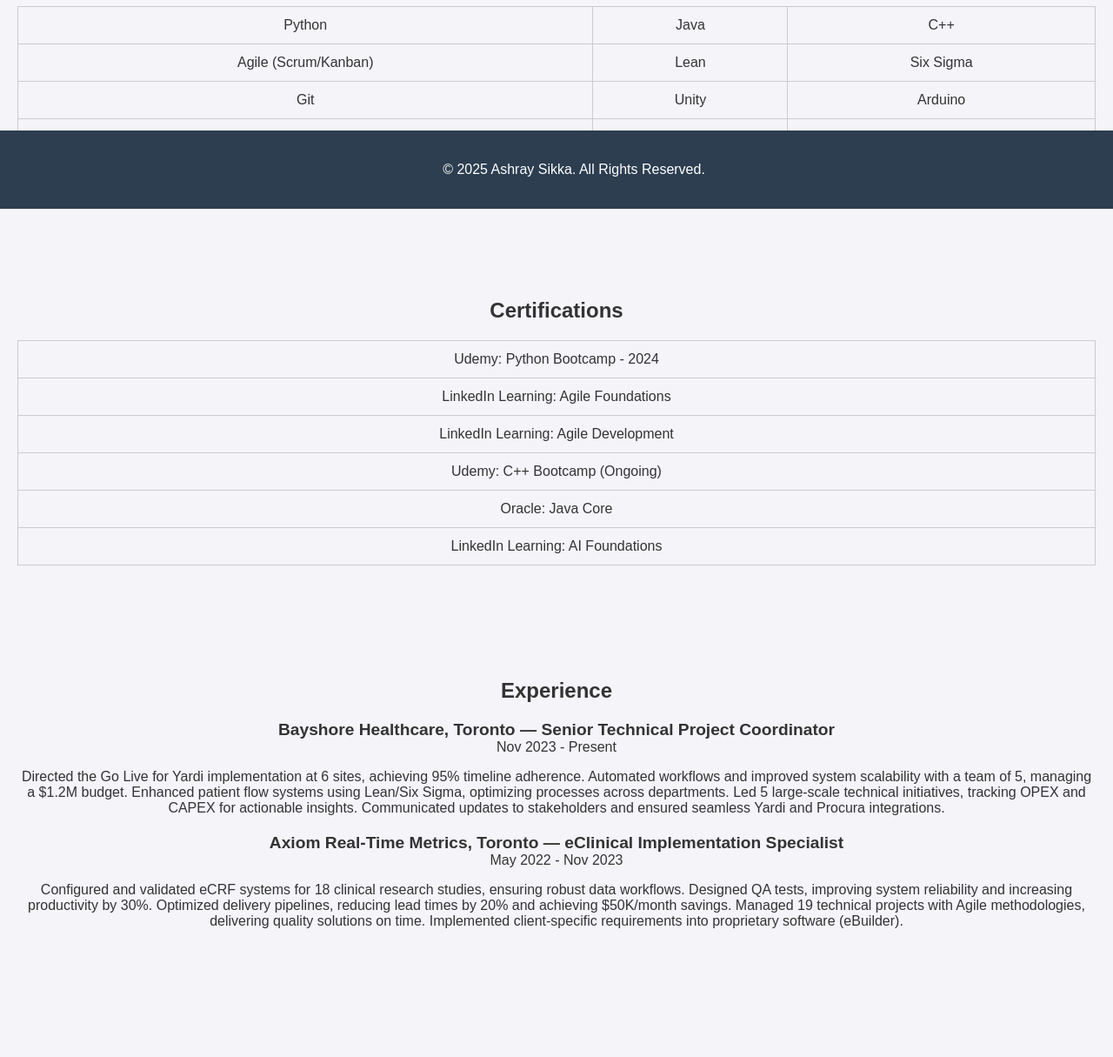
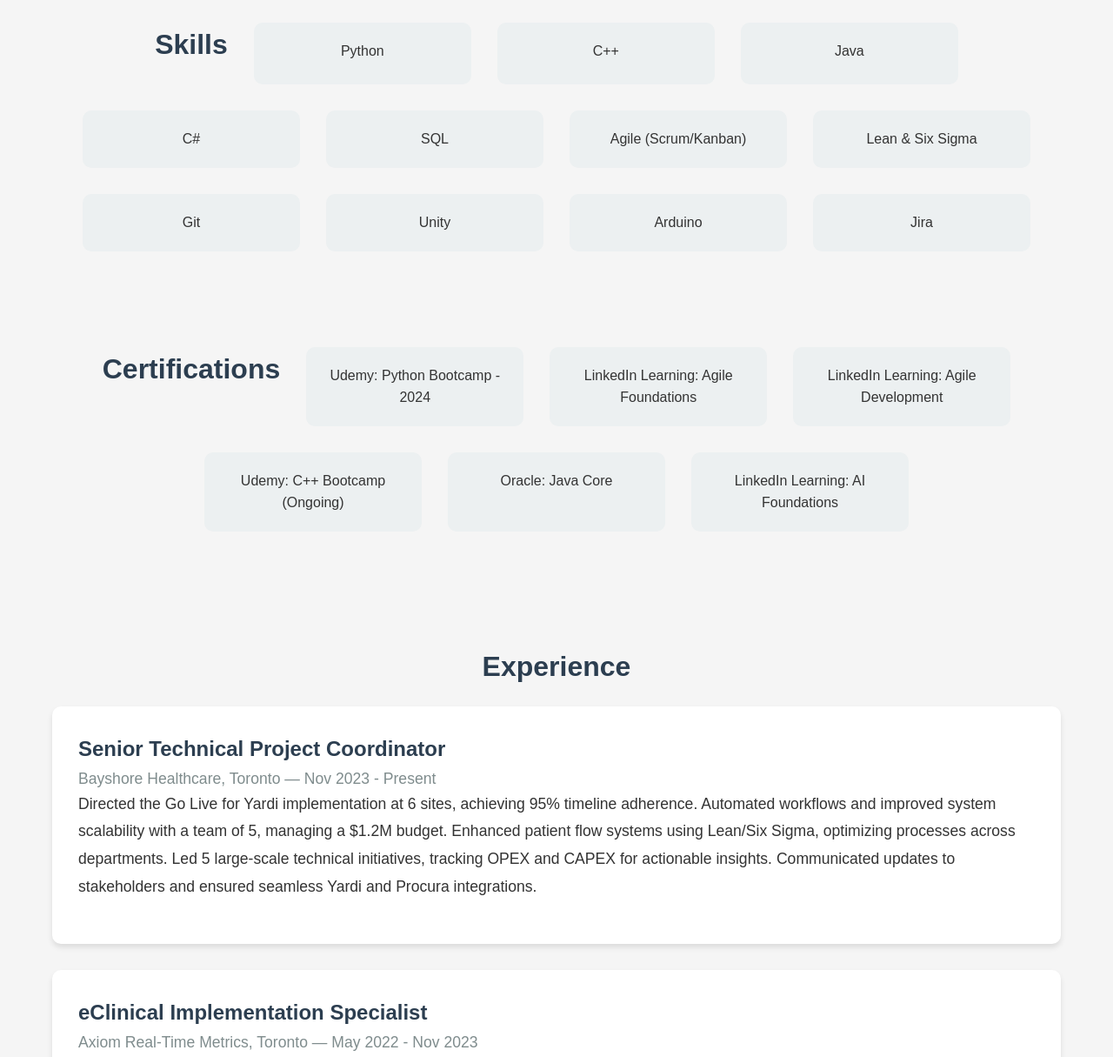
Before and after one commit to AshraySikka/My-portfolio, a plain HTML site: page index.html in a window 1280 px wide. Shown: the part 560-1775 px from the top of the page at 87% size. Drawn offline with Linux system fonts and the light colour scheme.

Commit message:
Update index.html

```diff
--- a/index.html
+++ b/index.html
@@ -5,84 +5,165 @@
     <meta name="viewport" content="width=device-width, initial-scale=1.0">
     <title>Ashray Sikka - Resume</title>
     <style>
+        * {
+            margin: 0;
+            padding: 0;
+            box-sizing: border-box;
+        }
+
         body {
             font-family: 'Arial', sans-serif;
-            background-color: #f4f4f9;
+            background-color: #f5f5f5;
             color: #333;
             margin: 0;
             padding: 0;
+            line-height: 1.6;
+        }
+
+        header {
+            background-color: #34495e;
+            color: white;
             text-align: center;
+            padding: 40px 20px;
+            position: relative;
         }
-        header {
-            background-color: #2c3e50;
-            color: white;
-            padding: 30px;
+
+        header h1 {
+            font-size: 3rem;
+            font-weight: 600;
+            margin-bottom: 10px;
         }
-        header h1 {
-            font-size: 2.5rem;
-            margin: 0;
+
+        .contact-info {
+            font-size: 1.1rem;
+            margin-bottom: 15px;
         }
-        .contact-info {
-            font-size: 1.2rem;
-            margin: 10px 0;
-        }
+
         .contact-info a {
             text-decoration: none;
+            color: #ecf0f1;
+            transition: color 0.3s;
+        }
+
+        .contact-info a:hover {
             color: #3498db;
         }
+
         .profile-img {
             width: 150px;
             height: 150px;
             border-radius: 50%;
-            margin-top: 20px;
+            border: 5px solid #fff;
+            position: absolute;
+            top: -75px;
+            left: 50%;
+            transform: translateX(-50%);
         }
+
         section {
             padding: 40px 20px;
+            max-width: 1200px;
+            margin: 0 auto;
         }
-        .skills, .certifications, .projects {
-            margin-top: 20px;
-        }
-        .skills table, .certifications table {
-            width: 100%;
-            margin: 0 auto;
-            border-collapse: collapse;
+
+        h2 {
+            font-size: 2rem;
+            color: #2c3e50;
+            margin-bottom: 20px;
             text-align: center;
         }
-        .skills td, .certifications td {
-            padding: 12px;
-            border: 1px solid #ccc;
+
+        p {
+            font-size: 1.1rem;
+            line-height: 1.8;
+            margin-bottom: 20px;
         }
-        .experience, .projects {
+
+        .skills, .certifications {
+            display: flex;
+            justify-content: center;
+            flex-wrap: wrap;
+            gap: 30px;
             margin-top: 30px;
         }
-        .experience h3, .projects h3 {
+
+        .skills-item, .certifications-item {
+            background-color: #ecf0f1;
+            padding: 20px;
+            border-radius: 10px;
+            width: 250px;
+            text-align: center;
+            transition: transform 0.3s ease;
+        }
+
+        .skills-item:hover, .certifications-item:hover {
+            transform: scale(1.05);
+            background-color: #3498db;
+            color: white;
+        }
+
+        .experience, .projects {
+            margin-top: 50px;
+        }
+
+        .experience-item, .project-item {
+            background-color: #fff;
+            padding: 30px;
+            margin-bottom: 30px;
+            border-radius: 10px;
+            box-shadow: 0 4px 6px rgba(0, 0, 0, 0.1);
+            transition: box-shadow 0.3s ease;
+        }
+
+        .experience-item:hover, .project-item:hover {
+            box-shadow: 0 8px 12px rgba(0, 0, 0, 0.2);
+        }
+
+        .experience-item .job-title, .project-item .project-name {
             font-size: 1.5rem;
-            margin-bottom: 10px;
+            color: #2c3e50;
+            font-weight: 600;
         }
-        .experience .job, .projects .project {
-            margin-bottom: 20px;
+
+        .experience-item .company, .project-item .project-description {
+            font-size: 1.1rem;
+            color: #7f8c8d;
         }
-        .experience .company, .projects .project-name {
-            font-size: 1.2rem;
-            font-weight: bold;
-        }
-        .experience .description, .projects .project-description {
-            font-size: 1rem;
-        }
-        .project-link {
+
+        .project-item .project-name {
             color: #3498db;
             text-decoration: none;
+            font-weight: 600;
+            transition: color 0.3s;
         }
-        .project-link:hover {
-            text-decoration: underline;
+
+        .project-item .project-name:hover {
+            color: #2980b9;
         }
+
         footer {
-            background-color: #2c3e50;
+            background-color: #34495e;
             color: white;
             padding: 20px;
-            position: fixed;
+            text-align: center;
+            position: relative;
+            bottom: 0;
             width: 100%;
-            bottom: 0;
+        }
+
+        @media (max-width: 768px) {
+            header h1 {
+                font-size: 2rem;
+            }
+
+            .skills, .certifications {
+                flex-direction: column;
+                align-items: center;
+            }
+
+            .skills-item, .certifications-item {
+                width: 200px;
+            }
         }
     </style>
 </head>
@@ -91,7 +172,7 @@
 <header>
     <h1>Ashray Sikka</h1>
     <div class="contact-info">
-        <p>Toronto, Canada | (647) 836-0764 | <a href="mailto:ashray15.sikka@gmail.com">ashray15.sikka@gmail.com</a> | <a href="https://linkedin.com/in/ashraysikka" target="_blank">LinkedIn</a> | <a href="https://github.com/AshraySikka" target="_blank">Github</a></p>
+        <p>Toronto, Canada | <a href="tel:+16478360764">(647) 836-0764</a> | <a href="mailto:ashray15.sikka@gmail.com">ashray15.sikka@gmail.com</a> | <a href="https://linkedin.com/in/ashraysikka" target="_blank">LinkedIn</a> | <a href="https://github.com/AshraySikka" target="_blank">Github</a></p>
     </div>
     <img src="profile-picture.jpg" alt="Ashray Sikka" class="profile-img">
 </header>
@@ -103,91 +184,62 @@
 
 <section class="skills">
     <h2>Skills</h2>
-    <table>
-        <tr>
-            <td>Python</td>
-            <td>Java</td>
-            <td>C++</td>
-        </tr>
-        <tr>
-            <td>Agile (Scrum/Kanban)</td>
-            <td>Lean</td>
-            <td>Six Sigma</td>
-        </tr>
-        <tr>
-            <td>Git</td>
-            <td>Unity</td>
-            <td>Arduino</td>
-        </tr>
-        <tr>
-            <td>Jira</td>
-            <td>OOP</td>
-            <td>C#</td>
-        </tr>
-        <tr>
-            <td>HTML</td>
-            <td>SQL</td>
-            <td>MySQL</td>
-        </tr>
-    </table>
+    <div class="skills-item">Python</div>
+    <div class="skills-item">C++</div>
+    <div class="skills-item">Java</div>
+    <div class="skills-item">C#</div>
+    <div class="skills-item">SQL</div>
+    <div class="skills-item">Agile (Scrum/Kanban)</div>
+    <div class="skills-item">Lean & Six Sigma</div>
+    <div class="skills-item">Git</div>
+    <div class="skills-item">Unity</div>
+    <div class="skills-item">Arduino</div>
+    <div class="skills-item">Jira</div>
 </section>
 
 <section class="certifications">
     <h2>Certifications</h2>
-    <table>
-        <tr>
-            <td>Udemy: Python Bootcamp - 2024</td>
-        </tr>
-        <tr>
-            <td>LinkedIn Learning: Agile Foundations</td>
-        </tr>
-        <tr>
-            <td>LinkedIn Learning: Agile Development</td>
-        </tr>
-        <tr>
-            <td>Udemy: C++ Bootcamp (Ongoing)</td>
-        </tr>
-        <tr>
-            <td>Oracle: Java Core</td>
-        </tr>
-        <tr>
-            <td>LinkedIn Learning: AI Foundations</td>
-        </tr>
-    </table>
+    <div class="certifications-item">Udemy: Python Bootcamp - 2024</div>
+    <div class="certifications-item">LinkedIn Learning: Agile Foundations</div>
+    <div class="certifications-item">LinkedIn Learning: Agile Development</div>
+    <div class="certifications-item">Udemy: C++ Bootcamp (Ongoing)</div>
+    <div class="certifications-item">Oracle: Java Core</div>
+    <div class="certifications-item">LinkedIn Learning: AI Foundations</div>
 </section>
 
 <section class="experience">
     <h2>Experience</h2>
 
-    <div class="job">
-        <div class="company">Bayshore Healthcare, Toronto — Senior Technical Project Coordinator</div>
-        <div class="date">Nov 2023 - Present</div>
-        <p class="description">Directed the Go Live for Yardi implementation at 6 sites, achieving 95% timeline adherence. Automated workflows and improved system scalability with a team of 5, managing a $1.2M budget. Enhanced patient flow systems using Lean/Six Sigma, optimizing processes across departments. Led 5 large-scale technical initiatives, tracking OPEX and CAPEX for actionable insights. Communicated updates to stakeholders and ensured seamless Yardi and Procura integrations.</p>
+    <div class="experience-item">
+        <div class="job-title">Senior Technical Project Coordinator</div>
+        <div class="company">Bayshore Healthcare, Toronto — Nov 2023 - Present</div>
+        <p class="company-description">Directed the Go Live for Yardi implementation at 6 sites, achieving 95% timeline adherence. Automated workflows and improved system scalability with a team of 5, managing a $1.2M budget. Enhanced patient flow systems using Lean/Six Sigma, optimizing processes across departments. Led 5 large-scale technical initiatives, tracking OPEX and CAPEX for actionable insights. Communicated updates to stakeholders and ensured seamless Yardi and Procura integrations.</p>
     </div>
 
-    <div class="job">
-        <div class="company">Axiom Real-Time Metrics, Toronto — eClinical Implementation Specialist</div>
-        <div class="date">May 2022 - Nov 2023</div>
-        <p class="description">Configured and validated eCRF systems for 18 clinical research studies, ensuring robust data workflows. Designed QA tests, improving system reliability and increasing productivity by 30%. Optimized delivery pipelines, reducing lead times by 20% and achieving $50K/month savings. Managed 19 technical projects with Agile methodologies, delivering quality solutions on time. Implemented client-specific requirements into proprietary software (eBuilder).</p>
+    <div class="experience-item">
+        <div class="job-title">eClinical Implementation Specialist</div>
+        <div class="company">Axiom Real-Time Metrics, Toronto — May 2022 - Nov 2023</div>
+        <p class="company-description">Configured and validated eCRF systems for 18 clinical research studies, ensuring robust data workflows. Designed QA tests, improving system reliability and increasing productivity by 30%. Optimized delivery pipelines, reducing lead times by 20% and achieving $50K/month savings. Managed 19 technical projects with Agile methodologies, delivering quality solutions on time. Implemented client-specific requirements into proprietary software (eBuilder).</p>
     </div>
-
-    <!-- More jobs can be added here in a similar structure -->
 </section>
 
 <section class="projects">
     <h2>Projects</h2>
 
-    <div class="project">
-        <div class="project-name"><a href="project-details/project1.html" class="project-link">Humber College Project Management Tool</a></div>
+    <div class="project-item">
+        <div class="project-name"><a href="project-details/project1.html">Humber College Project Management Tool</a></div>
         <p class="project-description">Developed simulation software using Unity and Figma, including algorithms for problem randomization.</p>
     </div>
 
-    <div class="project">
-        <div class="project-name"><a href="project-details/project2.html" class="project-link">Healthcare DBMS</a></div>
+    <div class="project-item">
+        <div class="project-name"><a href="project-details/project2.html">Healthcare DBMS</a></div>
         <p class="project-description">Centralized medical data with a database system using C++, C#, and SQL.</p>
     </div>
 
-    <!-- More projects can be added here in a similar structure -->
+    <div class="project-item">
+        <div class="project-name"><a href="project-details/project3.html">Larsen & Toubro Relay System</a></div>
+        <p class="project-description">Improved MCC-MCOMP relay efficiency by 15% with optimized C++ code.</p>
+    </div>
 </section>
 
 <footer>
```
